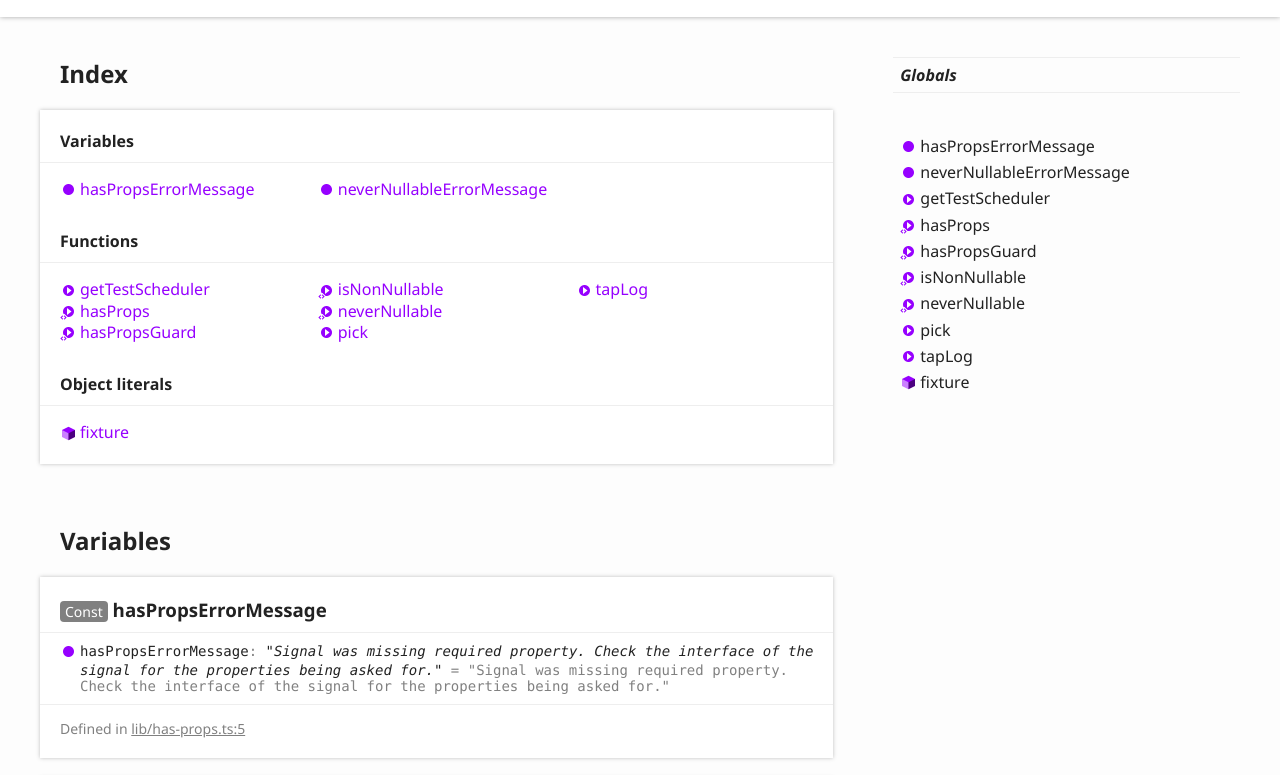
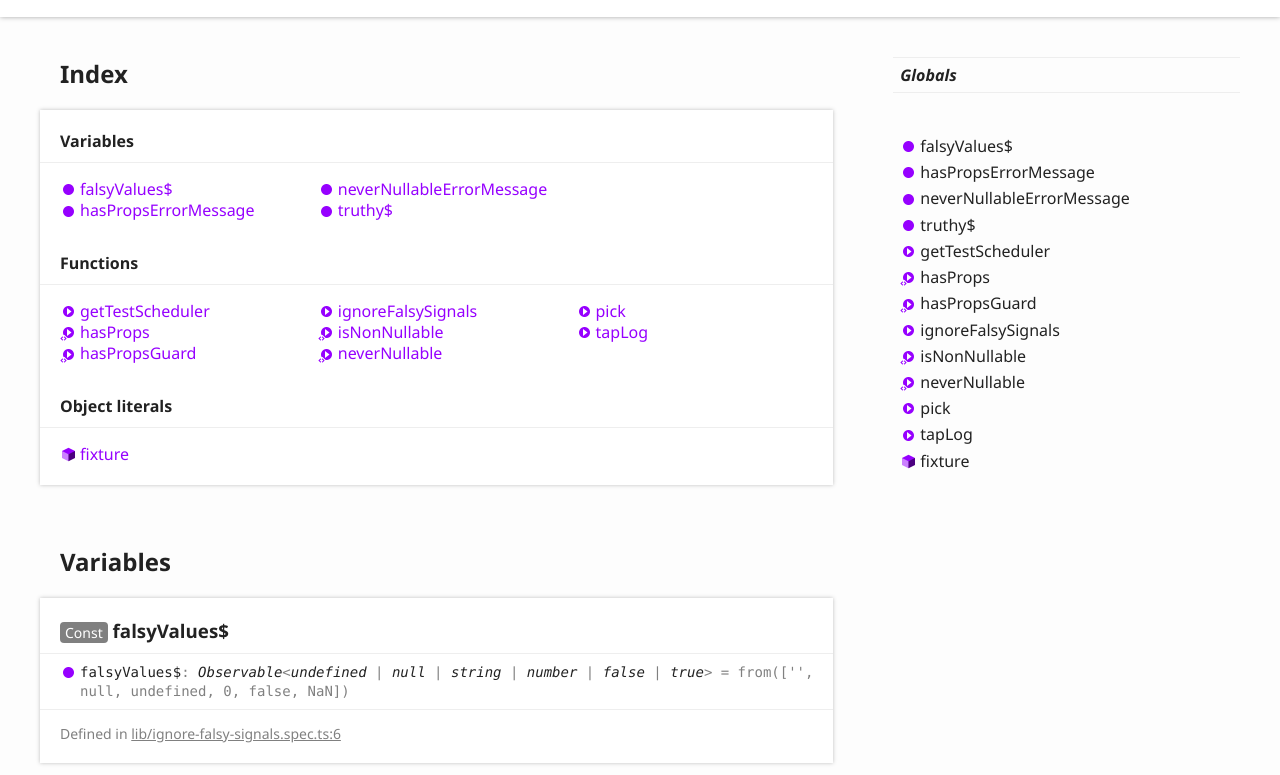
Before and after one commit to jsonberry/rxjs-toolkit, a plain HTML site: page globals.html in a window 1280 px wide. Shown: the part 138-913 px from the top of the page. Drawn offline with Linux system fonts and the light colour scheme.

Commit message:
[ci skip] Updates

```diff
--- a/globals.html
+++ b/globals.html
@@ -70,8 +70,10 @@
 						<section class="tsd-index-section ">
 							<h3>Variables</h3>
 							<ul class="tsd-index-list">
+								<li class="tsd-kind-variable tsd-is-not-exported"><a href="globals.html#falsyvalues_" class="tsd-kind-icon">falsy<wbr>Values$</a></li>
 								<li class="tsd-kind-variable"><a href="globals.html#haspropserrormessage" class="tsd-kind-icon">has<wbr>Props<wbr>Error<wbr>Message</a></li>
 								<li class="tsd-kind-variable"><a href="globals.html#nevernullableerrormessage" class="tsd-kind-icon">never<wbr>Nullable<wbr>Error<wbr>Message</a></li>
+								<li class="tsd-kind-variable tsd-is-not-exported"><a href="globals.html#truthy_" class="tsd-kind-icon">truthy$</a></li>
 							</ul>
 						</section>
 						<section class="tsd-index-section ">
@@ -80,6 +82,7 @@
 								<li class="tsd-kind-function"><a href="globals.html#gettestscheduler" class="tsd-kind-icon">get<wbr>Test<wbr>Scheduler</a></li>
 								<li class="tsd-kind-function tsd-has-type-parameter"><a href="globals.html#hasprops" class="tsd-kind-icon">has<wbr>Props</a></li>
 								<li class="tsd-kind-function tsd-has-type-parameter"><a href="globals.html#haspropsguard" class="tsd-kind-icon">has<wbr>Props<wbr>Guard</a></li>
+								<li class="tsd-kind-function"><a href="globals.html#ignorefalsysignals" class="tsd-kind-icon">ignore<wbr>Falsy<wbr>Signals</a></li>
 								<li class="tsd-kind-function tsd-has-type-parameter"><a href="globals.html#isnonnullable" class="tsd-kind-icon">is<wbr>Non<wbr>Nullable</a></li>
 								<li class="tsd-kind-function tsd-has-type-parameter"><a href="globals.html#nevernullable" class="tsd-kind-icon">never<wbr>Nullable</a></li>
 								<li class="tsd-kind-function"><a href="globals.html#pick" class="tsd-kind-icon">pick</a></li>
@@ -97,13 +100,23 @@
 			</section>
 			<section class="tsd-panel-group tsd-member-group ">
 				<h2>Variables</h2>
+				<section class="tsd-panel tsd-member tsd-kind-variable tsd-is-not-exported">
+					<a name="falsyvalues_" class="tsd-anchor"></a>
+					<h3><span class="tsd-flag ts-flagConst">Const</span> falsy<wbr>Values$</h3>
+					<div class="tsd-signature tsd-kind-icon">falsy<wbr>Values$<span class="tsd-signature-symbol">:</span> <span class="tsd-signature-type">Observable</span><span class="tsd-signature-symbol">&lt;</span><span class="tsd-signature-type">undefined</span><span class="tsd-signature-symbol"> | </span><span class="tsd-signature-type">null</span><span class="tsd-signature-symbol"> | </span><span class="tsd-signature-type">string</span><span class="tsd-signature-symbol"> | </span><span class="tsd-signature-type">number</span><span class="tsd-signature-symbol"> | </span><span class="tsd-signature-type">false</span><span class="tsd-signature-symbol"> | </span><span class="tsd-signature-type">true</span><span class="tsd-signature-symbol">&gt;</span><span class="tsd-signature-symbol"> =&nbsp;from([&#x27;&#x27;, null, undefined, 0, false, NaN])</span></div>
+					<aside class="tsd-sources">
+						<ul>
+							<li>Defined in <a href="https://github.com/jsonberry/rxjs-toolkit/blob/517e7a7/src/lib/ignore-falsy-signals.spec.ts#L6">lib/ignore-falsy-signals.spec.ts:6</a></li>
+						</ul>
+					</aside>
+				</section>
 				<section class="tsd-panel tsd-member tsd-kind-variable">
 					<a name="haspropserrormessage" class="tsd-anchor"></a>
 					<h3><span class="tsd-flag ts-flagConst">Const</span> has<wbr>Props<wbr>Error<wbr>Message</h3>
 					<div class="tsd-signature tsd-kind-icon">has<wbr>Props<wbr>Error<wbr>Message<span class="tsd-signature-symbol">:</span> <span class="tsd-signature-type">"Signal was missing required property. Check the interface of the signal for the properties being asked for."</span><span class="tsd-signature-symbol"> =&nbsp;&quot;Signal was missing required property. Check the interface of the signal for the properties being asked for.&quot;</span></div>
 					<aside class="tsd-sources">
 						<ul>
-							<li>Defined in <a href="https://github.com/jsonberry/rxjs-toolkit/blob/91b3143/src/lib/has-props.ts#L5">lib/has-props.ts:5</a></li>
+							<li>Defined in <a href="https://github.com/jsonberry/rxjs-toolkit/blob/517e7a7/src/lib/has-props.ts#L5">lib/has-props.ts:5</a></li>
 						</ul>
 					</aside>
 				</section>
@@ -113,7 +126,17 @@
 					<div class="tsd-signature tsd-kind-icon">never<wbr>Nullable<wbr>Error<wbr>Message<span class="tsd-signature-symbol">:</span> <span class="tsd-signature-type">"Signal was nullable"</span><span class="tsd-signature-symbol"> =&nbsp;&quot;Signal was nullable&quot;</span></div>
 					<aside class="tsd-sources">
 						<ul>
-							<li>Defined in <a href="https://github.com/jsonberry/rxjs-toolkit/blob/91b3143/src/lib/never-nullable.ts#L4">lib/never-nullable.ts:4</a></li>
+							<li>Defined in <a href="https://github.com/jsonberry/rxjs-toolkit/blob/517e7a7/src/lib/never-nullable.ts#L4">lib/never-nullable.ts:4</a></li>
+						</ul>
+					</aside>
+				</section>
+				<section class="tsd-panel tsd-member tsd-kind-variable tsd-is-not-exported">
+					<a name="truthy_" class="tsd-anchor"></a>
+					<h3><span class="tsd-flag ts-flagConst">Const</span> truthy$</h3>
+					<div class="tsd-signature tsd-kind-icon">truthy$<span class="tsd-signature-symbol">:</span> <span class="tsd-signature-type">Observable</span><span class="tsd-signature-symbol">&lt;</span><span class="tsd-signature-type">boolean</span><span class="tsd-signature-symbol">&gt;</span><span class="tsd-signature-symbol"> =&nbsp;of(true)</span></div>
+					<aside class="tsd-sources">
+						<ul>
+							<li>Defined in <a href="https://github.com/jsonberry/rxjs-toolkit/blob/517e7a7/src/lib/ignore-falsy-signals.spec.ts#L7">lib/ignore-falsy-signals.spec.ts:7</a></li>
 						</ul>
 					</aside>
 				</section>
@@ -130,7 +153,7 @@
 						<li class="tsd-description">
 							<aside class="tsd-sources">
 								<ul>
-									<li>Defined in <a href="https://github.com/jsonberry/rxjs-toolkit/blob/91b3143/src/lib/testScheduler.ts#L4">lib/testScheduler.ts:4</a></li>
+									<li>Defined in <a href="https://github.com/jsonberry/rxjs-toolkit/blob/517e7a7/src/lib/testScheduler.ts#L4">lib/testScheduler.ts:4</a></li>
 								</ul>
 							</aside>
 							<h4 class="tsd-parameters-title">Parameters</h4>
@@ -153,7 +176,7 @@
 						<li class="tsd-description">
 							<aside class="tsd-sources">
 								<ul>
-									<li>Defined in <a href="https://github.com/jsonberry/rxjs-toolkit/blob/91b3143/src/lib/has-props.ts#L21">lib/has-props.ts:21</a></li>
+									<li>Defined in <a href="https://github.com/jsonberry/rxjs-toolkit/blob/517e7a7/src/lib/has-props.ts#L21">lib/has-props.ts:21</a></li>
 								</ul>
 							</aside>
 							<h4 class="tsd-type-parameters-title">Type parameters</h4>
@@ -182,7 +205,7 @@
 						<li class="tsd-description">
 							<aside class="tsd-sources">
 								<ul>
-									<li>Defined in <a href="https://github.com/jsonberry/rxjs-toolkit/blob/91b3143/src/lib/has-props.ts#L8">lib/has-props.ts:8</a></li>
+									<li>Defined in <a href="https://github.com/jsonberry/rxjs-toolkit/blob/517e7a7/src/lib/has-props.ts#L8">lib/has-props.ts:8</a></li>
 								</ul>
 							</aside>
 							<h4 class="tsd-type-parameters-title">Type parameters</h4>
@@ -204,6 +227,23 @@
 						</li>
 					</ul>
 				</section>
+				<section class="tsd-panel tsd-member tsd-kind-function">
+					<a name="ignorefalsysignals" class="tsd-anchor"></a>
+					<h3><span class="tsd-flag ts-flagConst">Const</span> ignore<wbr>Falsy<wbr>Signals</h3>
+					<ul class="tsd-signatures tsd-kind-function">
+						<li class="tsd-signature tsd-kind-icon">ignore<wbr>Falsy<wbr>Signals<span class="tsd-signature-symbol">(</span><span class="tsd-signature-symbol">)</span><span class="tsd-signature-symbol">: </span><span class="tsd-signature-type">(Anonymous function)</span></li>
+					</ul>
+					<ul class="tsd-descriptions">
+						<li class="tsd-description">
+							<aside class="tsd-sources">
+								<ul>
+									<li>Defined in <a href="https://github.com/jsonberry/rxjs-toolkit/blob/517e7a7/src/lib/ignore-falsy-signals.ts#L4">lib/ignore-falsy-signals.ts:4</a></li>
+								</ul>
+							</aside>
+							<h4 class="tsd-returns-title">Returns <span class="tsd-signature-type">(Anonymous function)</span></h4>
+						</li>
+					</ul>
+				</section>
 				<section class="tsd-panel tsd-member tsd-kind-function tsd-has-type-parameter">
 					<a name="isnonnullable" class="tsd-anchor"></a>
 					<h3>is<wbr>Non<wbr>Nullable</h3>
@@ -214,7 +254,7 @@
 						<li class="tsd-description">
 							<aside class="tsd-sources">
 								<ul>
-									<li>Defined in <a href="https://github.com/jsonberry/rxjs-toolkit/blob/91b3143/src/lib/never-nullable.ts#L6">lib/never-nullable.ts:6</a></li>
+									<li>Defined in <a href="https://github.com/jsonberry/rxjs-toolkit/blob/517e7a7/src/lib/never-nullable.ts#L6">lib/never-nullable.ts:6</a></li>
 								</ul>
 							</aside>
 							<h4 class="tsd-type-parameters-title">Type parameters</h4>
@@ -243,7 +283,7 @@
 						<li class="tsd-description">
 							<aside class="tsd-sources">
 								<ul>
-									<li>Defined in <a href="https://github.com/jsonberry/rxjs-toolkit/blob/91b3143/src/lib/never-nullable.ts#L10">lib/never-nullable.ts:10</a></li>
+									<li>Defined in <a href="https://github.com/jsonberry/rxjs-toolkit/blob/517e7a7/src/lib/never-nullable.ts#L10">lib/never-nullable.ts:10</a></li>
 								</ul>
 							</aside>
 							<h4 class="tsd-type-parameters-title">Type parameters</h4>
@@ -272,7 +312,7 @@
 						<li class="tsd-description">
 							<aside class="tsd-sources">
 								<ul>
-									<li>Defined in <a href="https://github.com/jsonberry/rxjs-toolkit/blob/91b3143/src/lib/pick.ts#L4">lib/pick.ts:4</a></li>
+									<li>Defined in <a href="https://github.com/jsonberry/rxjs-toolkit/blob/517e7a7/src/lib/pick.ts#L4">lib/pick.ts:4</a></li>
 								</ul>
 							</aside>
 							<h4 class="tsd-parameters-title">Parameters</h4>
@@ -295,7 +335,7 @@
 						<li class="tsd-description">
 							<aside class="tsd-sources">
 								<ul>
-									<li>Defined in <a href="https://github.com/jsonberry/rxjs-toolkit/blob/91b3143/src/lib/tap-log.ts#L4">lib/tap-log.ts:4</a></li>
+									<li>Defined in <a href="https://github.com/jsonberry/rxjs-toolkit/blob/517e7a7/src/lib/tap-log.ts#L4">lib/tap-log.ts:4</a></li>
 								</ul>
 							</aside>
 							<h4 class="tsd-parameters-title">Parameters</h4>
@@ -317,8 +357,8 @@
 					<div class="tsd-signature tsd-kind-icon">fixture<span class="tsd-signature-symbol">:</span> <span class="tsd-signature-type">object</span></div>
 					<aside class="tsd-sources">
 						<ul>
-							<li>Defined in <a href="https://github.com/jsonberry/rxjs-toolkit/blob/91b3143/src/lib/has-props.spec.ts#L6">lib/has-props.spec.ts:6</a></li>
-							<li>Defined in <a href="https://github.com/jsonberry/rxjs-toolkit/blob/91b3143/src/lib/pick.spec.ts#L6">lib/pick.spec.ts:6</a></li>
+							<li>Defined in <a href="https://github.com/jsonberry/rxjs-toolkit/blob/517e7a7/src/lib/has-props.spec.ts#L6">lib/has-props.spec.ts:6</a></li>
+							<li>Defined in <a href="https://github.com/jsonberry/rxjs-toolkit/blob/517e7a7/src/lib/pick.spec.ts#L6">lib/pick.spec.ts:6</a></li>
 						</ul>
 					</aside>
 					<section class="tsd-panel tsd-member tsd-kind-variable tsd-parent-kind-object-literal tsd-is-not-exported">
@@ -327,8 +367,8 @@
 						<div class="tsd-signature tsd-kind-icon">bar<span class="tsd-signature-symbol">:</span> <span class="tsd-signature-type">string</span><span class="tsd-signature-symbol"> =&nbsp;&quot;bar&quot;</span></div>
 						<aside class="tsd-sources">
 							<ul>
-								<li>Defined in <a href="https://github.com/jsonberry/rxjs-toolkit/blob/91b3143/src/lib/has-props.spec.ts#L6">lib/has-props.spec.ts:6</a></li>
-								<li>Defined in <a href="https://github.com/jsonberry/rxjs-toolkit/blob/91b3143/src/lib/pick.spec.ts#L6">lib/pick.spec.ts:6</a></li>
+								<li>Defined in <a href="https://github.com/jsonberry/rxjs-toolkit/blob/517e7a7/src/lib/has-props.spec.ts#L6">lib/has-props.spec.ts:6</a></li>
+								<li>Defined in <a href="https://github.com/jsonberry/rxjs-toolkit/blob/517e7a7/src/lib/pick.spec.ts#L6">lib/pick.spec.ts:6</a></li>
 							</ul>
 						</aside>
 					</section>
@@ -338,8 +378,8 @@
 						<div class="tsd-signature tsd-kind-icon">baz<span class="tsd-signature-symbol">:</span> <span class="tsd-signature-type">string</span><span class="tsd-signature-symbol"> =&nbsp;&quot;baz&quot;</span></div>
 						<aside class="tsd-sources">
 							<ul>
-								<li>Defined in <a href="https://github.com/jsonberry/rxjs-toolkit/blob/91b3143/src/lib/has-props.spec.ts#L6">lib/has-props.spec.ts:6</a></li>
-								<li>Defined in <a href="https://github.com/jsonberry/rxjs-toolkit/blob/91b3143/src/lib/pick.spec.ts#L6">lib/pick.spec.ts:6</a></li>
+								<li>Defined in <a href="https://github.com/jsonberry/rxjs-toolkit/blob/517e7a7/src/lib/has-props.spec.ts#L6">lib/has-props.spec.ts:6</a></li>
+								<li>Defined in <a href="https://github.com/jsonberry/rxjs-toolkit/blob/517e7a7/src/lib/pick.spec.ts#L6">lib/pick.spec.ts:6</a></li>
 							</ul>
 						</aside>
 					</section>
@@ -349,8 +389,8 @@
 						<div class="tsd-signature tsd-kind-icon">foo<span class="tsd-signature-symbol">:</span> <span class="tsd-signature-type">string</span><span class="tsd-signature-symbol"> =&nbsp;&quot;foo&quot;</span></div>
 						<aside class="tsd-sources">
 							<ul>
-								<li>Defined in <a href="https://github.com/jsonberry/rxjs-toolkit/blob/91b3143/src/lib/has-props.spec.ts#L6">lib/has-props.spec.ts:6</a></li>
-								<li>Defined in <a href="https://github.com/jsonberry/rxjs-toolkit/blob/91b3143/src/lib/pick.spec.ts#L6">lib/pick.spec.ts:6</a></li>
+								<li>Defined in <a href="https://github.com/jsonberry/rxjs-toolkit/blob/517e7a7/src/lib/has-props.spec.ts#L6">lib/has-props.spec.ts:6</a></li>
+								<li>Defined in <a href="https://github.com/jsonberry/rxjs-toolkit/blob/517e7a7/src/lib/pick.spec.ts#L6">lib/pick.spec.ts:6</a></li>
 							</ul>
 						</aside>
 					</section>
@@ -360,8 +400,8 @@
 						<div class="tsd-signature tsd-kind-icon">orb<span class="tsd-signature-symbol">:</span> <span class="tsd-signature-type">object</span></div>
 						<aside class="tsd-sources">
 							<ul>
-								<li>Defined in <a href="https://github.com/jsonberry/rxjs-toolkit/blob/91b3143/src/lib/has-props.spec.ts#L6">lib/has-props.spec.ts:6</a></li>
-								<li>Defined in <a href="https://github.com/jsonberry/rxjs-toolkit/blob/91b3143/src/lib/pick.spec.ts#L6">lib/pick.spec.ts:6</a></li>
+								<li>Defined in <a href="https://github.com/jsonberry/rxjs-toolkit/blob/517e7a7/src/lib/has-props.spec.ts#L6">lib/has-props.spec.ts:6</a></li>
+								<li>Defined in <a href="https://github.com/jsonberry/rxjs-toolkit/blob/517e7a7/src/lib/pick.spec.ts#L6">lib/pick.spec.ts:6</a></li>
 							</ul>
 						</aside>
 						<section class="tsd-panel tsd-member tsd-kind-variable tsd-parent-kind-object-literal tsd-is-not-exported">
@@ -370,8 +410,8 @@
 							<div class="tsd-signature tsd-kind-icon">rob<span class="tsd-signature-symbol">:</span> <span class="tsd-signature-type">string</span><span class="tsd-signature-symbol"> =&nbsp;&quot;bro&quot;</span></div>
 							<aside class="tsd-sources">
 								<ul>
-									<li>Defined in <a href="https://github.com/jsonberry/rxjs-toolkit/blob/91b3143/src/lib/has-props.spec.ts#L6">lib/has-props.spec.ts:6</a></li>
-									<li>Defined in <a href="https://github.com/jsonberry/rxjs-toolkit/blob/91b3143/src/lib/pick.spec.ts#L6">lib/pick.spec.ts:6</a></li>
+									<li>Defined in <a href="https://github.com/jsonberry/rxjs-toolkit/blob/517e7a7/src/lib/has-props.spec.ts#L6">lib/has-props.spec.ts:6</a></li>
+									<li>Defined in <a href="https://github.com/jsonberry/rxjs-toolkit/blob/517e7a7/src/lib/pick.spec.ts#L6">lib/pick.spec.ts:6</a></li>
 								</ul>
 							</aside>
 						</section>
@@ -389,11 +429,17 @@
 			</nav>
 			<nav class="tsd-navigation secondary menu-sticky">
 				<ul class="before-current">
+					<li class=" tsd-kind-variable tsd-is-not-exported">
+						<a href="globals.html#falsyvalues_" class="tsd-kind-icon">falsy<wbr>Values$</a>
+					</li>
 					<li class=" tsd-kind-variable">
 						<a href="globals.html#haspropserrormessage" class="tsd-kind-icon">has<wbr>Props<wbr>Error<wbr>Message</a>
 					</li>
 					<li class=" tsd-kind-variable">
 						<a href="globals.html#nevernullableerrormessage" class="tsd-kind-icon">never<wbr>Nullable<wbr>Error<wbr>Message</a>
+					</li>
+					<li class=" tsd-kind-variable tsd-is-not-exported">
+						<a href="globals.html#truthy_" class="tsd-kind-icon">truthy$</a>
 					</li>
 					<li class=" tsd-kind-function">
 						<a href="globals.html#gettestscheduler" class="tsd-kind-icon">get<wbr>Test<wbr>Scheduler</a>
@@ -403,6 +449,9 @@
 					</li>
 					<li class=" tsd-kind-function tsd-has-type-parameter">
 						<a href="globals.html#haspropsguard" class="tsd-kind-icon">has<wbr>Props<wbr>Guard</a>
+					</li>
+					<li class=" tsd-kind-function">
+						<a href="globals.html#ignorefalsysignals" class="tsd-kind-icon">ignore<wbr>Falsy<wbr>Signals</a>
 					</li>
 					<li class=" tsd-kind-function tsd-has-type-parameter">
 						<a href="globals.html#isnonnullable" class="tsd-kind-icon">is<wbr>Non<wbr>Nullable</a>
```
Also changed, not shown: assets/js/search.js (+1 -1 lines), index.html (+9 -0 lines).
